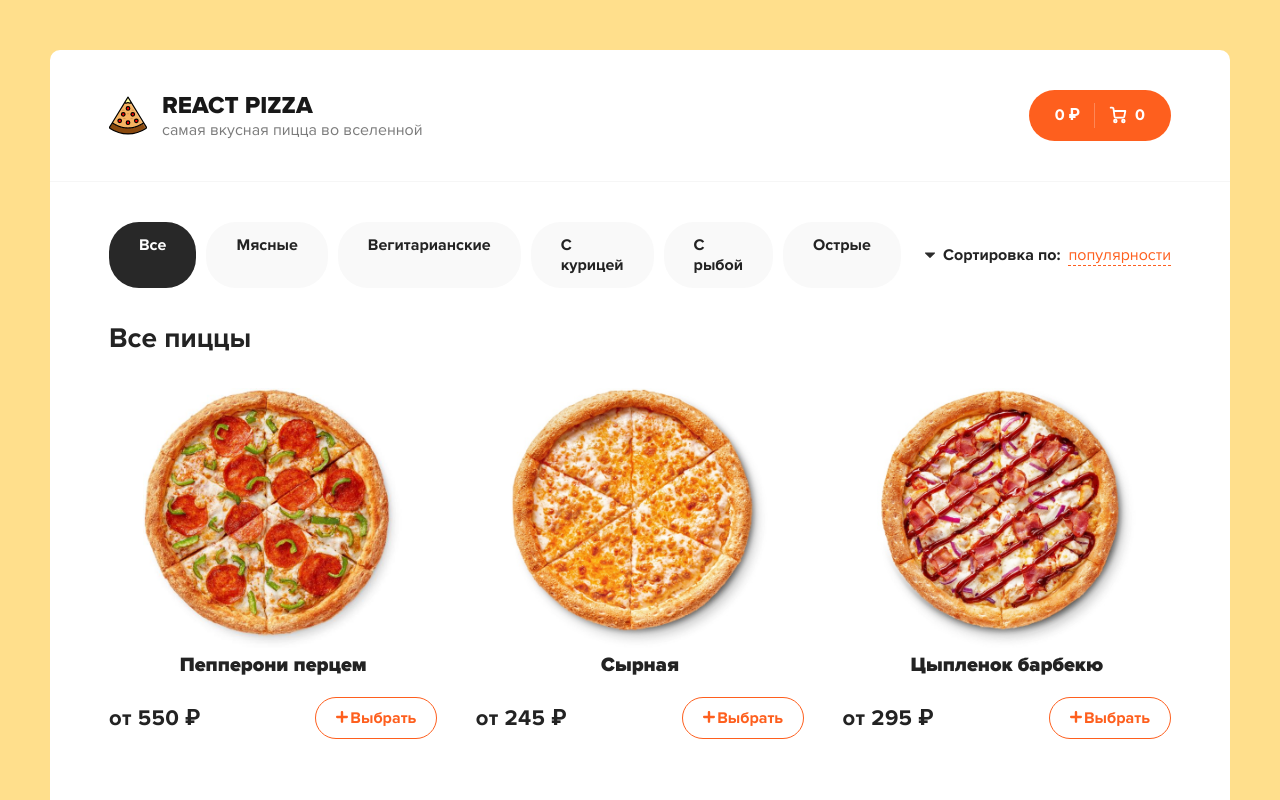
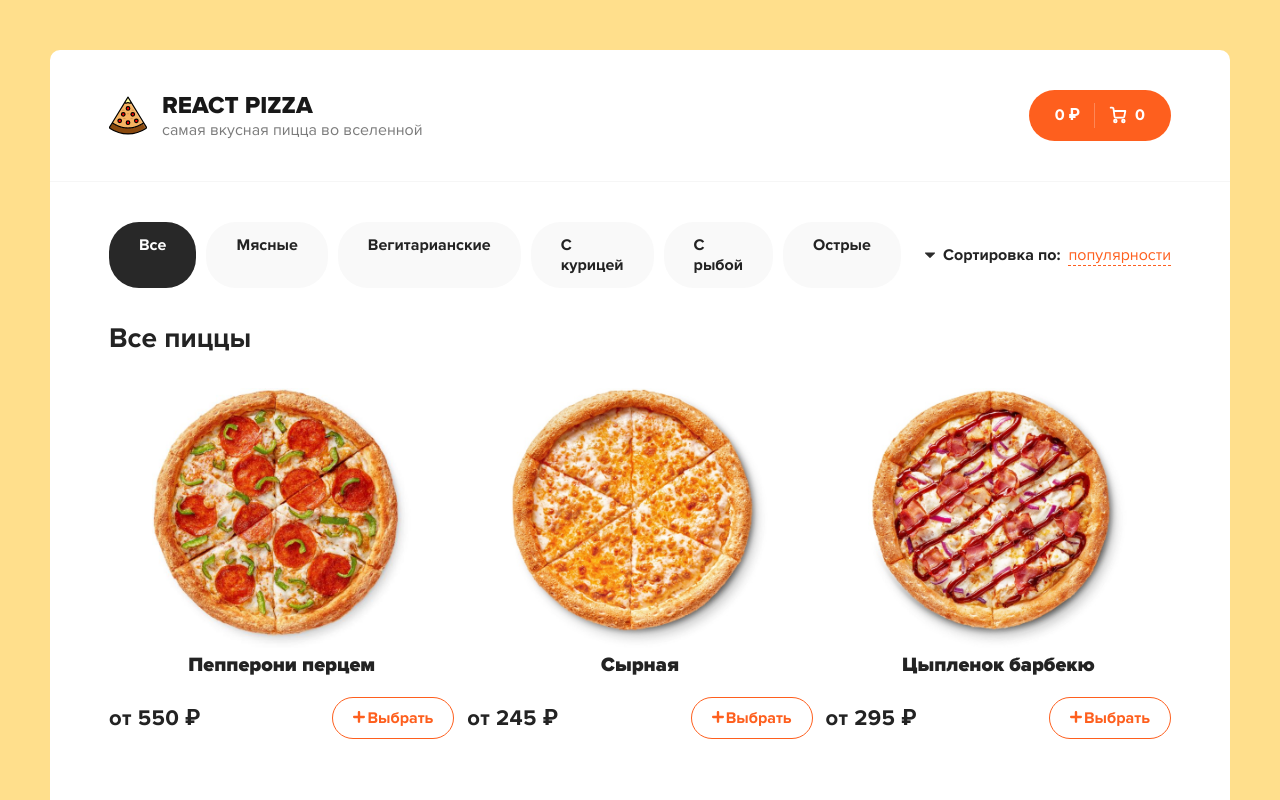
Before and after one commit to letsget/pizza-typescript, a React (Create React App) app: page / in a window 1280 px wide. Shown: the top 800 px of the page. Built offline with nearby package versions, Linux system fonts and the light colour scheme.

Commit message:
refactor: changed the look in terms of css

```diff
--- a/src/scss/app.scss
+++ b/src/scss/app.scss
@@ -40,7 +40,7 @@ body {
     display: grid;
     grid-template-rows: 1fr;
     grid-template-columns: 1fr 1fr 1fr 1fr;
-    grid-gap: 3vw;
+    grid-gap: 1vw;
 
     @media (max-width: 1380px) {
       grid-template-columns: 1fr 1fr 1fr;
--- a/src/scss/components/_pizza-block.scss
+++ b/src/scss/components/_pizza-block.scss
@@ -82,7 +82,6 @@
 .options {
   display: flex;
   flex-wrap: wrap;
-  margin-top: -25px;
   margin-left: 30px;
 
   & span {
```
Also changed, not shown: src/pages/Main.tsx (+0 -27 lines), src/todos.js (added), 1 other file (tests, documents, lock files or other folders).
